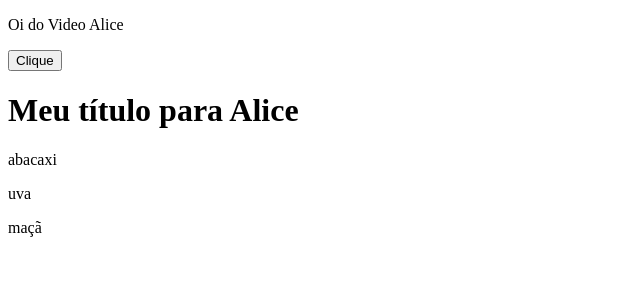
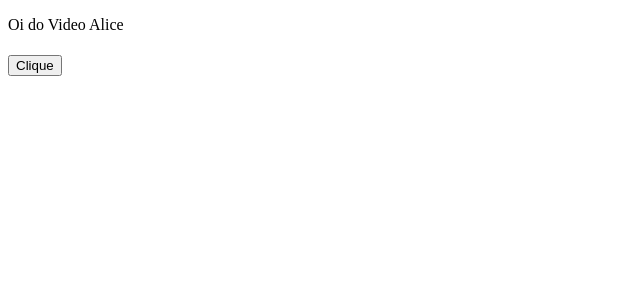
Before and after one commit to henriquejunqueira/meu-primeiro-app, an Angular app: page / in a window 1280 px wide. Shown: the top 300 px of the page, without its empty margins (0-640 px from the left). Built offline with nearby package versions, Linux system fonts and the light colour scheme.

Commit message:
Trabalhando enviando informações de um componente para o outro

```diff
--- a/src/app/app.component.html
+++ b/src/app/app.component.html
@@ -1 +1,5 @@
-<router-outlet />
+<!-- <router-outlet /> -->
+<app-home
+  minhaPropsDeFora="valor aleatorio"
+  (emitindoValorName)="logar($event)"
+></app-home>
--- a/src/app/app.component.ts
+++ b/src/app/app.component.ts
@@ -10,4 +10,12 @@ import { HomeComponent } from './components/home/home.component';
 })
 export class AppComponent {
   title = 'meu-primeiro-app';
+
+  submit(event: any) {
+    console.log(event);
+  }
+
+  logar(event: string) {
+    console.log(event);
+  }
 }
--- a/src/app/components/home/home.component.html
+++ b/src/app/components/home/home.component.html
@@ -6,9 +6,9 @@
 <!-- <button [attr.teste-do-video]="idButton"></button> -->
 <!-- <button (click)="submit()">Clique</button> -->
 <!-- <button (click)="submit($event)">Clique</button> -->
-<button (click)="submit()">Clique</button>
+<!-- <button (click)="submit()">Clique</button> -->
 
-@if(deveMostrarTitulo){
+<!-- @if(deveMostrarTitulo){
 <h1>Meu título</h1>
 } @else if(name == "Alice") {
 <h1>Meu título para Alice</h1>
@@ -16,8 +16,11 @@
 <h1>Não foi verdadeiro</h1>
 } @for(item of listItens; track item){
 <p>{{ item }}</p>
-}
+} -->
 
 <!-- @for(item of listItens; track item.id){
 
  } -->
+
+<h1>{{ minhaPropsDeFora }}</h1>
+<button (click)="submit()">Clique</button>
--- a/src/app/components/home/home.component.ts
+++ b/src/app/components/home/home.component.ts
@@ -1,4 +1,4 @@
-import { Component, inject } from '@angular/core';
+import { Component, EventEmitter, inject, Input, Output } from '@angular/core';
 import { EnviaFormularioService } from '../../services/envia-formulario.service';
 
 @Component({
@@ -17,6 +17,10 @@ export class HomeComponent {
   listItens = ['abacaxi', 'uva', 'maçã'];
   // listItens = [{ id: '1' }, { id: '2' }];
 
+  @Input('name') minhaPropsDeFora!: string;
+
+  @Output() emitindoValorName = new EventEmitter<string>();
+
   // atualizaBooleano(valor: boolean) {
   //   this.meuBooleano = valor;
   // }
@@ -26,6 +30,7 @@ export class HomeComponent {
   // }
 
   submit() {
+    this.emitindoValorName.emit(this.name);
     this.enviaFormularioService.enviaInformacaoParaBackend(
       'enviando informação'
     );
```
